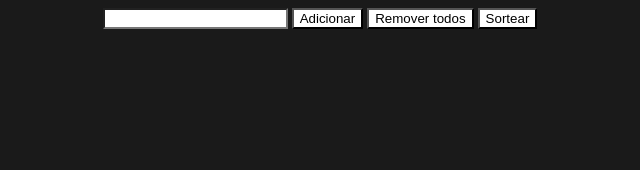
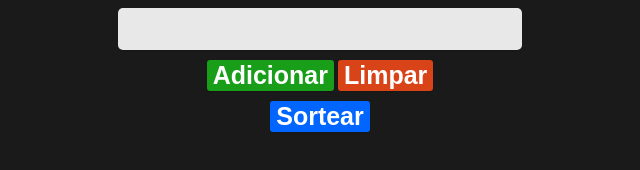
Before and after one commit to ArtMiranda/sorteador, a plain HTML site: page index.html in a window 1280 px wide. Shown: the whole page, without its empty margins (320-960 px from the left). Drawn offline with Linux system fonts and the light colour scheme.

Commit message:
some improvements

```diff
--- a/app.js
+++ b/app.js
@@ -20,10 +20,7 @@ function avoidBlank(){
 function add(){
     array.push(input.value);
 
-    console.log(array);
-
     input.value = "";
-
     print();
 }
 
@@ -32,7 +29,8 @@ function removeAll(){
         if (confirm){
             array = [];
 
-            console.log(array);
+            let p = document.getElementById("displaySorted");
+            p.innerText = "";
 
             print();
         }
@@ -52,10 +50,17 @@ function print(){
 }
 
 function sort(){
-    let np = array.length;
 
-    let ns = Math.floor(Math.random() * np);
+    if (array != ""){
+        let np = array.length;
 
-    let p = document.getElementById("displaySorted");
-    p.innerText = "O sorteado(a) foi "  + array[ns];
+        let ns = Math.floor(Math.random() * np);
+
+        let p = document.getElementById("displaySorted");
+        p.innerText = "O sorteado(a) foi: "  + array[ns];
+    }
+    else{
+        alert("Não há nada para sortear")
+    }
+
 }
--- a/index.html
+++ b/index.html
@@ -1,23 +1,30 @@
 <!DOCTYPE html>
-<html lang="en">
+<html lang="pt-BR">
+
 <head>
     <meta charset="UTF-8">
     <meta http-equiv="X-UA-Compatible" content="IE=edge">
     <meta name="viewport" content="width=device-width, initial-scale=1.0">
+    <link rel="icon" type="image/x-icon" href="./bingo.png">
     <title>Sorteador</title>
     <link rel="stylesheet" href="style.css">
 </head>
+
 <body>
     <div class="container">
-    <input type="text" id="textInput">
-    <button onclick="avoidBlank()">Adicionar</button>
-    <button onclick="removeAll()">Remover todos</button>
-    <button onclick="sort()">Sortear</button>
+        <input type="text" id="textInput">
+        <div class="button">
+            <button class="buttonAdd" onclick="avoidBlank()">Adicionar</button>
+            <button class="buttonClear" onclick="removeAll()">Limpar</button>
+        </div>
+        <button class="buttonSort" onclick="sort()">Sortear</button>
 
-    <ul id="list"></ul>
 
-    <p id="displaySorted"></p>
+        <ol id="list"></ol>
+
+        <p id="displaySorted"></p>
     </div>
 </body>
 <script src="app.js"></script>
+
 </html>
--- a/style.css
+++ b/style.css
@@ -14,8 +14,98 @@ button{
     text-align: center;
     background-color: white;
     color: black;
+
+    background: #fff;
+    color: #24252A;
+    border: none;
+    width: 400px;
+    height: 40px;
+    text-align: center;
+    font-size: 25px;
+    resize: vertical;
+    border-radius: 5px;
+    box-shadow: 0 1px 1px rgba(0, 0, 0, 0.1);
+    opacity: 0.9;
 }
 
 .container{
     text-align: center;
 }
+
+.button{
+    display:block;
+    margin-top: 10px;
+}
+
+.buttonSort{
+    font-weight: bold;
+    display: inline-block;
+    border: 1px outset rgb(6, 38, 106);
+    background-color: rgb(0, 102, 255);
+    cursor:pointer;
+    color:white;
+    font-size: 25px;
+    border: none;
+    text-align: center;
+    border-radius: 3px;
+    resize: vertical;
+    box-shadow: 0 1px 1px rgba(0, 0, 0, 0.1);
+    margin-top: 10px;
+}
+
+.buttonSort:hover {
+    background-color: rgba(0, 102, 255, 0.8);
+    color:white;
+ }
+
+.buttonAdd{
+    font-weight: bold;
+    display: inline-block;
+    border: 1px outset rgb(53, 106, 6);
+    background-color: rgb(25, 158, 25);
+    cursor:pointer;
+    color:white;
+    font-size: 25px;
+    border: none;
+    border-radius: 3px;
+    text-align: center;
+    resize: vertical;
+    box-shadow: 0 1px 1px rgba(0, 0, 0, 0.1);
+}
+
+.buttonAdd:hover {
+    background-color: rgba(25, 158, 25, 0.8);
+    color:white;
+ }
+
+ .buttonClear{
+    font-weight: bold;
+    display: inline-block;
+    border: 1px outset rgb(116, 31, 16);
+    background-color: rgb(216, 68, 24);
+    cursor:pointer;
+    color:white;
+    font-size: 25px;
+    border: none;
+    text-align: center;
+    border-radius: 3px;
+    resize: vertical;
+    box-shadow: 0 1px 1px rgba(0, 0, 0, 0.1);
+}
+
+.buttonClear:hover {
+    background-color: rgba(216, 68, 24, 0.8);
+    color:white;
+ }
+
+ol{
+    color: white;
+    font-size: 25px;
+    text-decoration: none;
+    text-align: center;
+}
+
+#displaySorted{
+    color:white;
+    font-size: 30px;
+}
```
